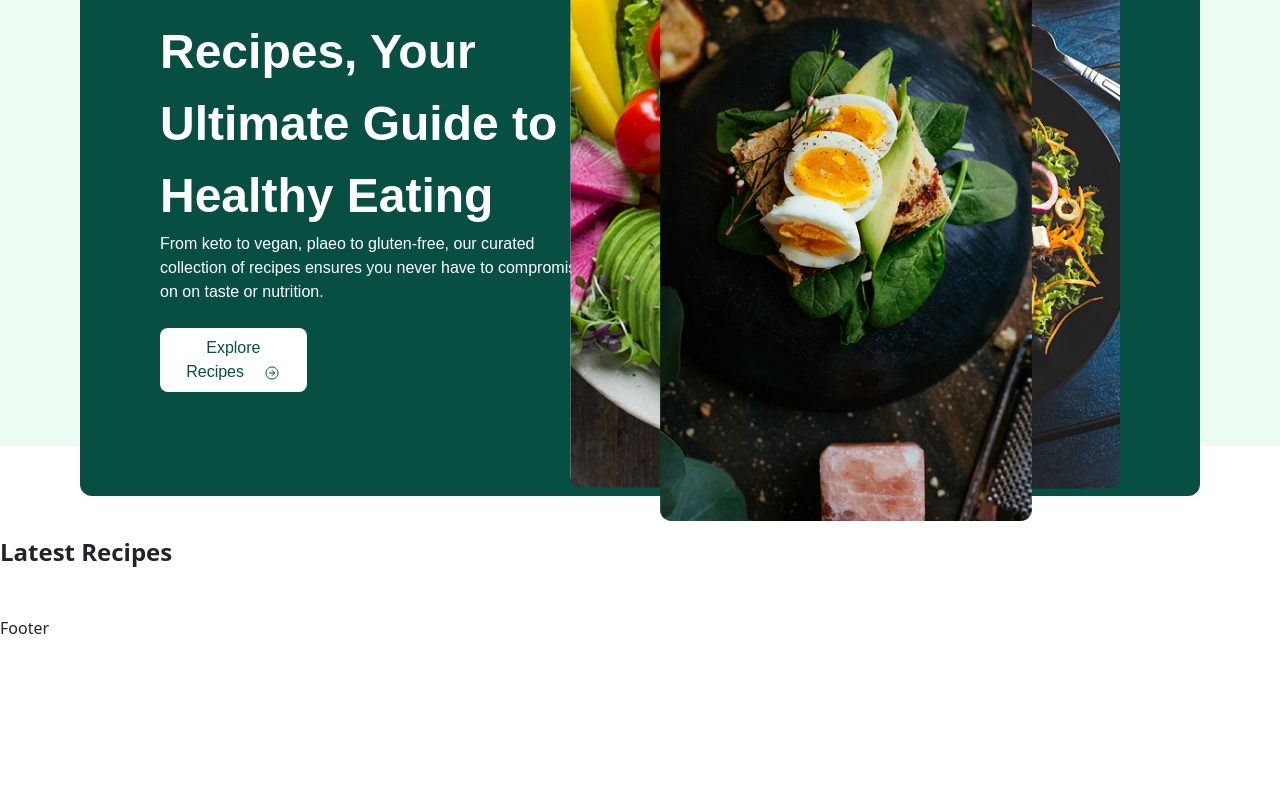
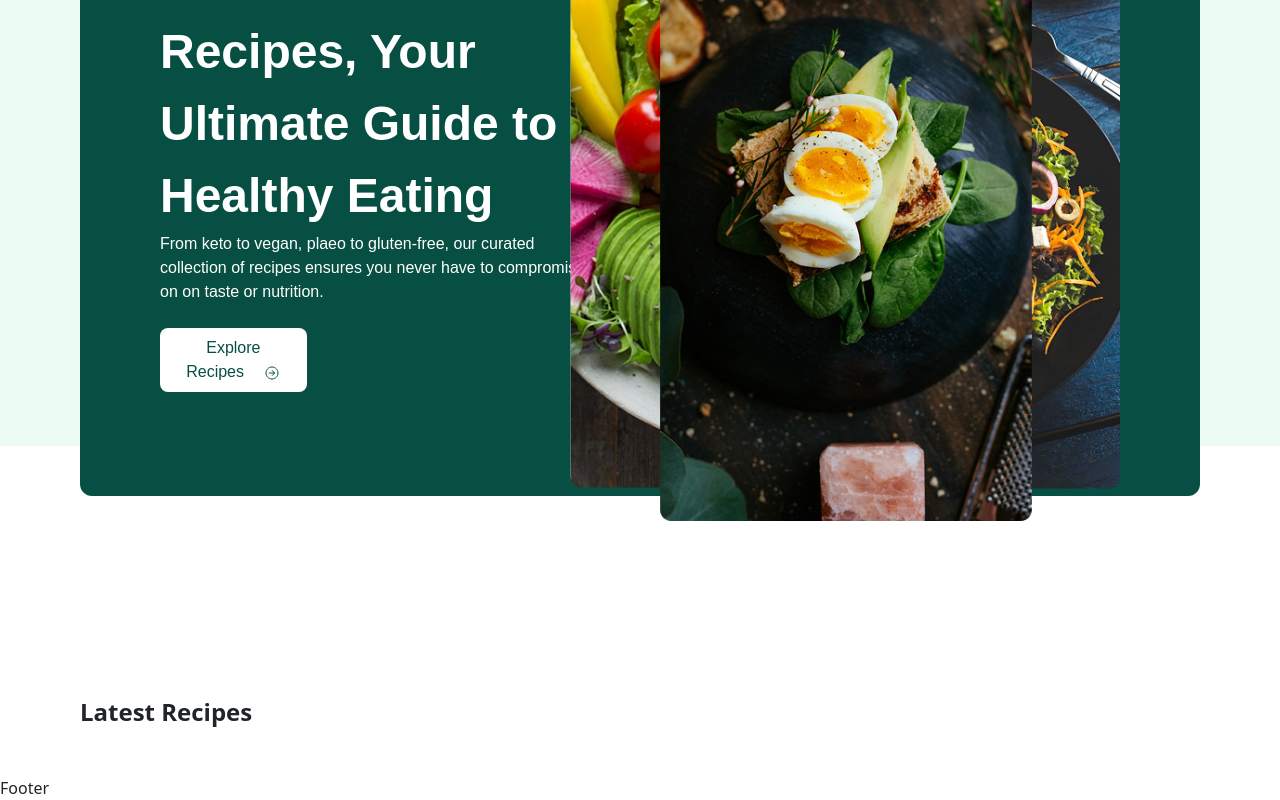
Before and after one commit to dsgnjoe/lean-recipes, a React (Vite) app: page / in a window 1280 px wide. Shown: the part 354-1154 px from the top of the page. Before the commit the page ends 994 px from the top, so only its background shows below. Built offline with nearby package versions, Linux system fonts and the light colour scheme.

Commit message:
latest recipes update

```diff
--- a/src/components/LatestRecipes.jsx
+++ b/src/components/LatestRecipes.jsx
@@ -22,7 +22,7 @@ const LatestRecipes = () => {
   })
 
   return (
-    <div>
+    <div className='bg-white w-full mt-28 md:px-20 pt-5'>
       <header className='font-bold text-2xl mb-5'>Latest Recipes</header>
     </div>
   )
```
